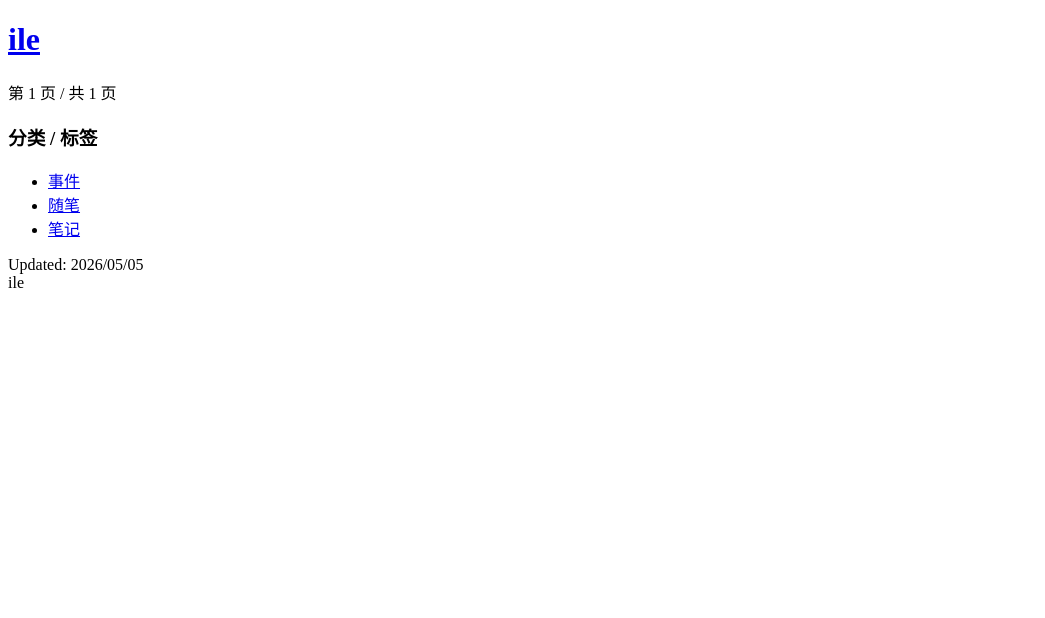
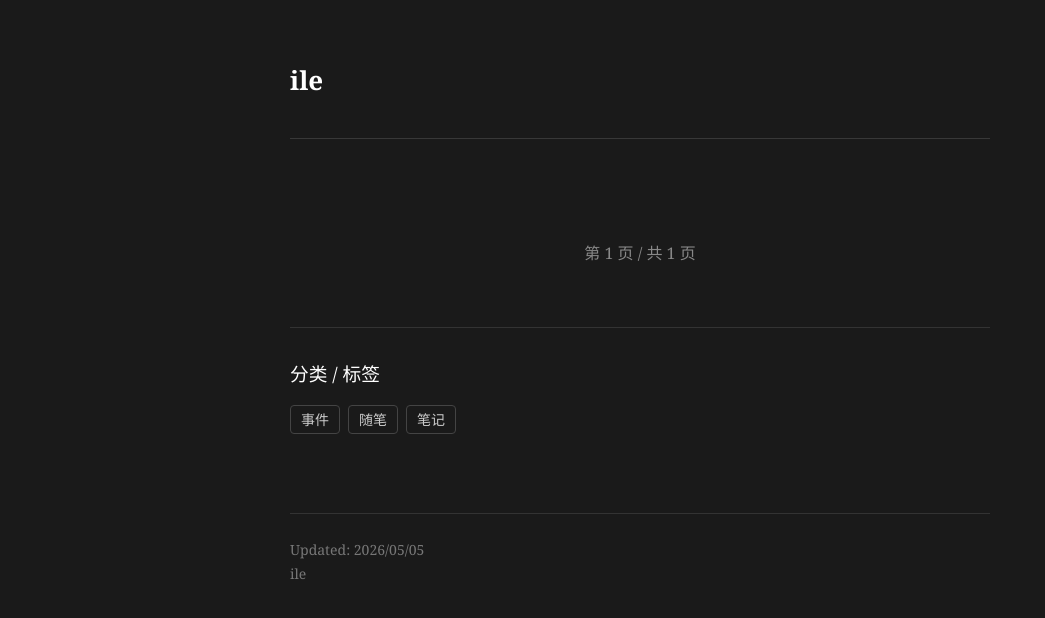
Before and after one commit to ileGrabe/gr, a Jekyll site: the page built from index.html, in a window 1280 px wide. Shown: the top 618 px of the page, without its empty margins (0-1045 px from the left). Built offline with Jekyll 4.4.1, drawn with Linux system fonts in a browser that asks for light colours; the list of posts is cut into pages by our own code.

Commit message:
Update default.html

```diff
--- a/_layouts/default.html
+++ b/_layouts/default.html
@@ -5,7 +5,7 @@
   <meta name="viewport" content="width=device-width, initial-scale=1.0">
   <title>{{ page.title | default: site.title }} | {{ site.title }}</title>
   <!-- 关键：用 relative_url 自动适配 baseurl -->
-  <link rel="stylesheet" href="{{ '/gr/assets/style.css' | relative_url }}">
+  <link rel="stylesheet" href="{{ '/assets/style.css' | relative_url }}">
 </head>
 <body>
   <header class="site-header">
```
